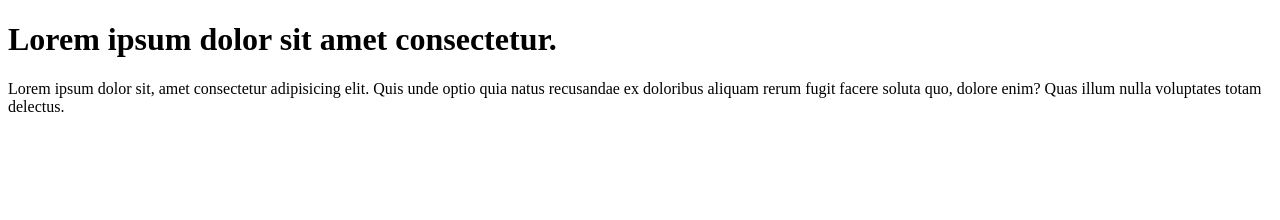
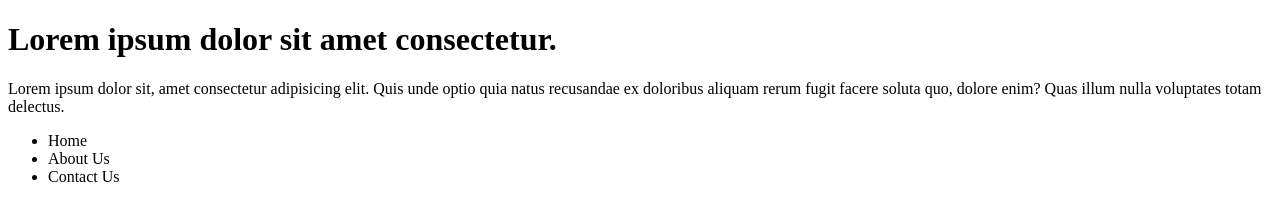
Before and after one commit to Luke-star-web/learn-git, a plain HTML site: page index.html in a window 1280 px wide. Drawn offline with Linux system fonts and the light colour scheme.

Commit message:
Added- links.

```diff
--- a/index.html
+++ b/index.html
@@ -8,5 +8,8 @@
 <body>
     <h1>Lorem ipsum dolor sit amet consectetur.</h1>
     <p>Lorem ipsum dolor sit, amet consectetur adipisicing elit. Quis unde optio quia natus recusandae ex doloribus aliquam rerum fugit facere soluta quo, dolore enim? Quas illum nulla voluptates totam delectus.</p>
+    <ul><li>Home</li>
+    <li>About Us</li>
+    <li>Contact Us</li></ul>
 </body>
 </html>
```
